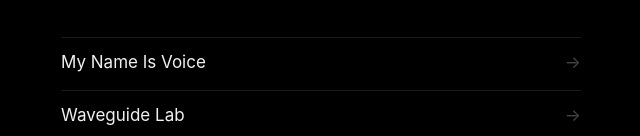
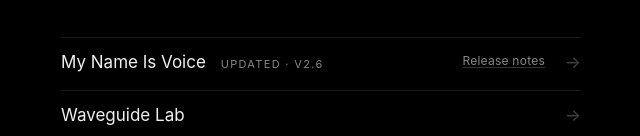
Before and after one commit to vodechord/vodechord-reference, a plain HTML site: page src/index.html in a window 1280 px wide. Shown: the part 360-496 px from the top of the page, without its empty margins (319-959 px from the left). Drawn offline with Linux system fonts and the light colour scheme.

Commit message:
mark My Name Is Voice as updated on index, link VTM release notes
Adds a small 'Updated · v2.6' tag beside the My Name Is Voice entry and
a 'Release notes' link to the left of its arrow, pointing at
VTM2.2.0-2.6.0_Release-Notes.md.

```diff
--- a/src/index.html
+++ b/src/index.html
@@ -58,6 +58,31 @@
       color: #fff;
       transform: translateX(2px);
     }
+    li.has-notes { position: relative; }
+    .tag {
+      margin-left: 10px;
+      font-size: 11px;
+      letter-spacing: 0.12em;
+      text-transform: uppercase;
+      color: #888;
+    }
+    a.notes {
+      position: absolute;
+      top: 0;
+      right: 36px;
+      font-size: 12px;
+      line-height: 20px;
+      letter-spacing: 0.02em;
+      color: #888;
+      border: 0;
+      text-decoration: underline;
+      text-decoration-color: #333;
+      text-underline-offset: 2px;
+    }
+    a.notes:hover { color: #fff; text-decoration-color: #fff; }
+    @media (max-width: 400px) {
+      .tag { display: none; }
+    }
     footer {
       margin-top: 48px;
       font-size: 12px;
@@ -83,7 +108,10 @@
     <h1>Vodechord &middot; Reference</h1>
     <p>Interactive sketches and prototypes exploring the acoustics of the singing voice — reference material informing the design of Vodechord.</p>
     <ul>
-      <li><a href="my-name-is-voice.html">My Name Is Voice <span class="arrow">&rarr;</span></a></li>
+      <li class="has-notes">
+        <a href="my-name-is-voice.html">My Name Is Voice <span class="tag">Updated &middot; v2.6</span> <span class="arrow">&rarr;</span></a>
+        <a class="notes" href="VTM2.2.0-2.6.0_Release-Notes.md">Release notes</a>
+      </li>
       <li><a href="waveguide-lab.html">Waveguide Lab <span class="arrow">&rarr;</span></a></li>
     </ul>
     <footer>
```
